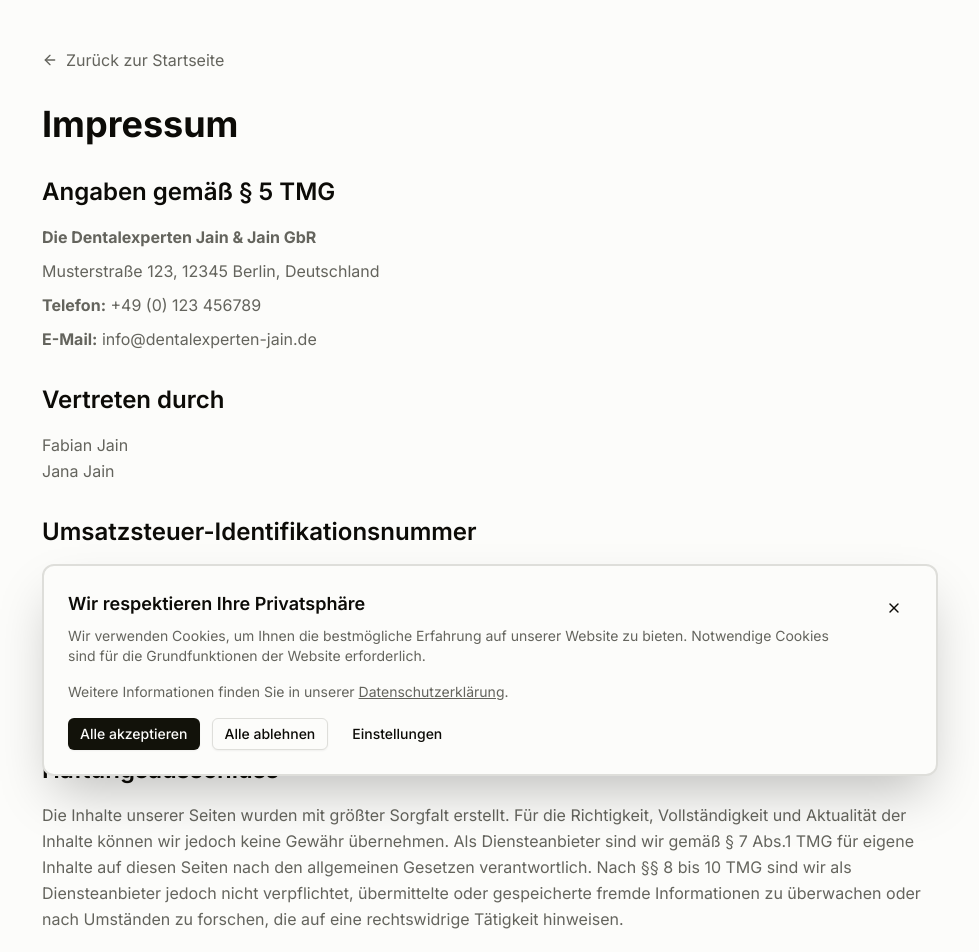
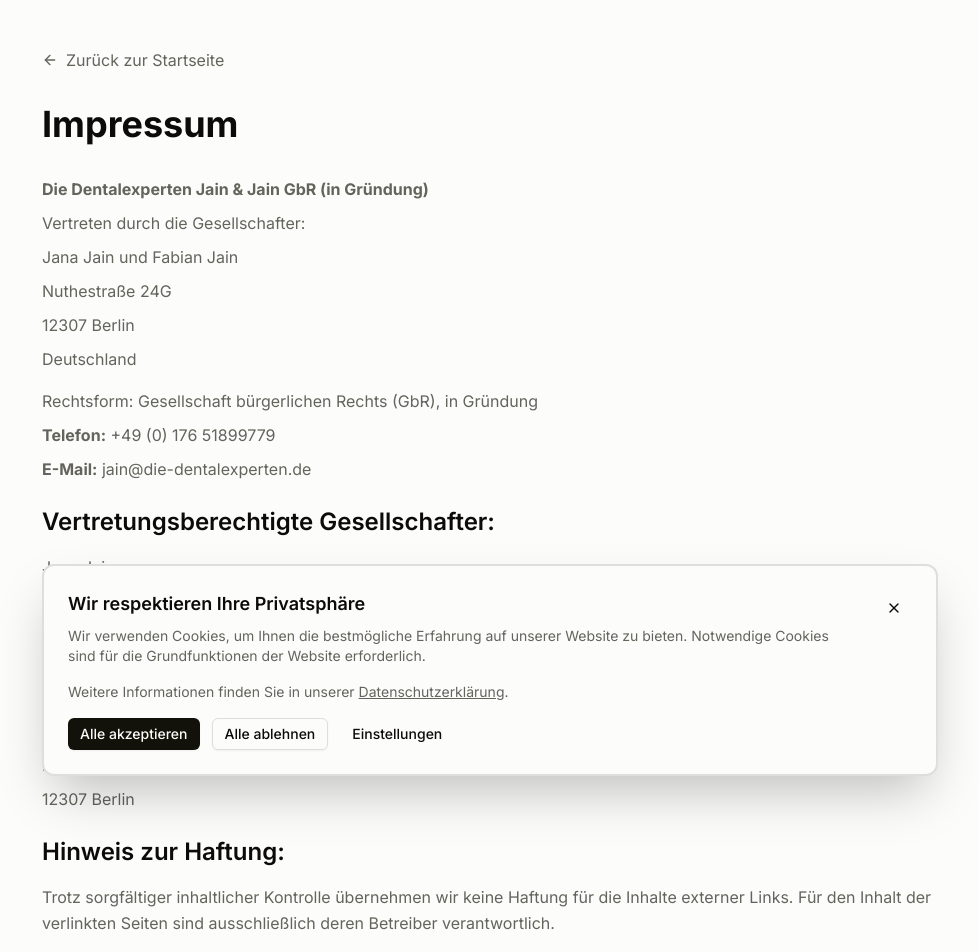
Before and after one commit to naydn49/dentalexperten, a Next.js app: page /impressum in a window 1280 px wide. Shown: the top 952 px of the page, without its empty margins (150-1129 px from the left). Built offline with nearby package versions, Linux system fonts and the light colour scheme; no server answers.

Commit message:
feat: add Impressum content to website
Include full legal notice text on Impressum page.

Co-authored-by: null <16203339+naydn49@users.noreply.github.com>

```diff
--- a/app/impressum/page.tsx
+++ b/app/impressum/page.tsx
@@ -18,54 +18,57 @@ export default function ImpressumPage() {
           <span>{t.backToHome}</span>
         </Link>
 
-        <h1 className="text-4xl font-bold mb-8">{t.impressumTitle}</h1>
+        <h1 className="text-4xl font-bold mb-8">Impressum</h1>
 
-        <div className="space-y-8 text-muted-foreground leading-relaxed">
-          {/* Company Information */}
+        <div className="space-y-6 text-muted-foreground leading-relaxed">
           <section>
-            <h2 className="text-2xl font-semibold text-foreground mb-4">{t.impressumCompanyInfo}</h2>
             <p className="mb-2">
-              <strong>Die Dentalexperten Jain & Jain GbR</strong>
+              <strong>Die Dentalexperten Jain & Jain GbR (in Gründung)</strong>
             </p>
-            <p className="mb-2">{t.impressumAddress}</p>
+            <p className="mb-2">Vertreten durch die Gesellschafter:</p>
+            <p className="mb-2">Jana Jain und Fabian Jain</p>
+            <p className="mb-2">Nuthestraße 24G</p>
+            <p className="mb-2">12307 Berlin</p>
+            <p className="mb-4">Deutschland</p>
+
+            <p className="mb-2">Rechtsform: Gesellschaft bürgerlichen Rechts (GbR), in Gründung</p>
             <p className="mb-2">
-              <strong>{t.phone}:</strong> +49 (0) 123 456789
+              <strong>Telefon:</strong> +49 (0) 176 51899779
             </p>
-            <p className="mb-2">
-              <strong>{t.email}:</strong> info@dentalexperten-jain.de
+            <p className="mb-4">
+              <strong>E-Mail:</strong> jain@die-dentalexperten.de
             </p>
           </section>
 
-          {/* Representatives */}
           <section>
-            <h2 className="text-2xl font-semibold text-foreground mb-4">{t.impressumRepresentatives}</h2>
-            <p>Fabian Jain</p>
-            <p>Jana Jain</p>
+            <h2 className="text-2xl font-semibold text-foreground mb-4">Vertretungsberechtigte Gesellschafter:</h2>
+            <p className="mb-2">Jana Jain</p>
+            <p className="mb-4">Fabian Jain</p>
           </section>
 
-          {/* VAT ID */}
           <section>
-            <h2 className="text-2xl font-semibold text-foreground mb-4">{t.impressumVatId}</h2>
-            <p>{t.impressumVatIdNumber}</p>
+            <h2 className="text-2xl font-semibold text-foreground mb-4">
+              Verantwortlich für den Inhalt gemäß § 55 Abs. 2 RStV (Rundfunkstaatsvertrag):
+            </h2>
+            <p className="mb-2">Jana Jain und Fabian Jain</p>
+            <p className="mb-2">Nuthestraße 24G</p>
+            <p className="mb-4">12307 Berlin</p>
           </section>
 
-          {/* Responsible for content */}
           <section>
-            <h2 className="text-2xl font-semibold text-foreground mb-4">{t.impressumResponsible}</h2>
-            <p>Fabian Jain & Jana Jain</p>
-            <p>Die Dentalexperten Jain & Jain GbR</p>
+            <h2 className="text-2xl font-semibold text-foreground mb-4">Hinweis zur Haftung:</h2>
+            <p className="mb-4">
+              Trotz sorgfältiger inhaltlicher Kontrolle übernehmen wir keine Haftung für die Inhalte externer Links. Für
+              den Inhalt der verlinkten Seiten sind ausschließlich deren Betreiber verantwortlich.
+            </p>
           </section>
 
-          {/* Disclaimer */}
           <section>
-            <h2 className="text-2xl font-semibold text-foreground mb-4">{t.impressumDisclaimer}</h2>
-            <p className="mb-4">{t.impressumDisclaimerText}</p>
-          </section>
-
-          {/* Copyright */}
-          <section>
-            <h2 className="text-2xl font-semibold text-foreground mb-4">{t.impressumCopyright}</h2>
-            <p>{t.impressumCopyrightText}</p>
+            <h2 className="text-2xl font-semibold text-foreground mb-4">Hinweis zur Unternehmensgründung:</h2>
+            <p>
+              Die Dentalexperten Jain & Jain GbR befindet sich derzeit in Gründung. Eine Steuernummer wurde noch nicht
+              zugeteilt.
+            </p>
           </section>
         </div>
       </div>
```
